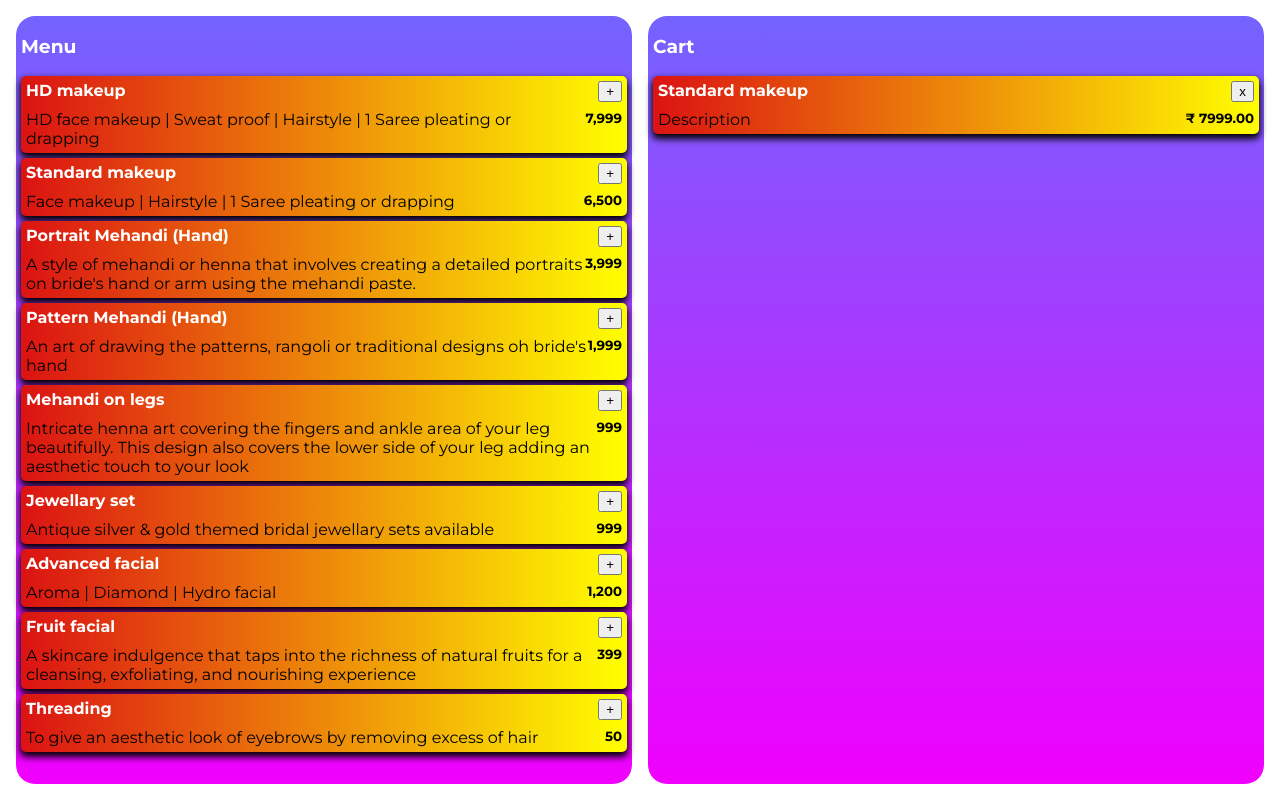
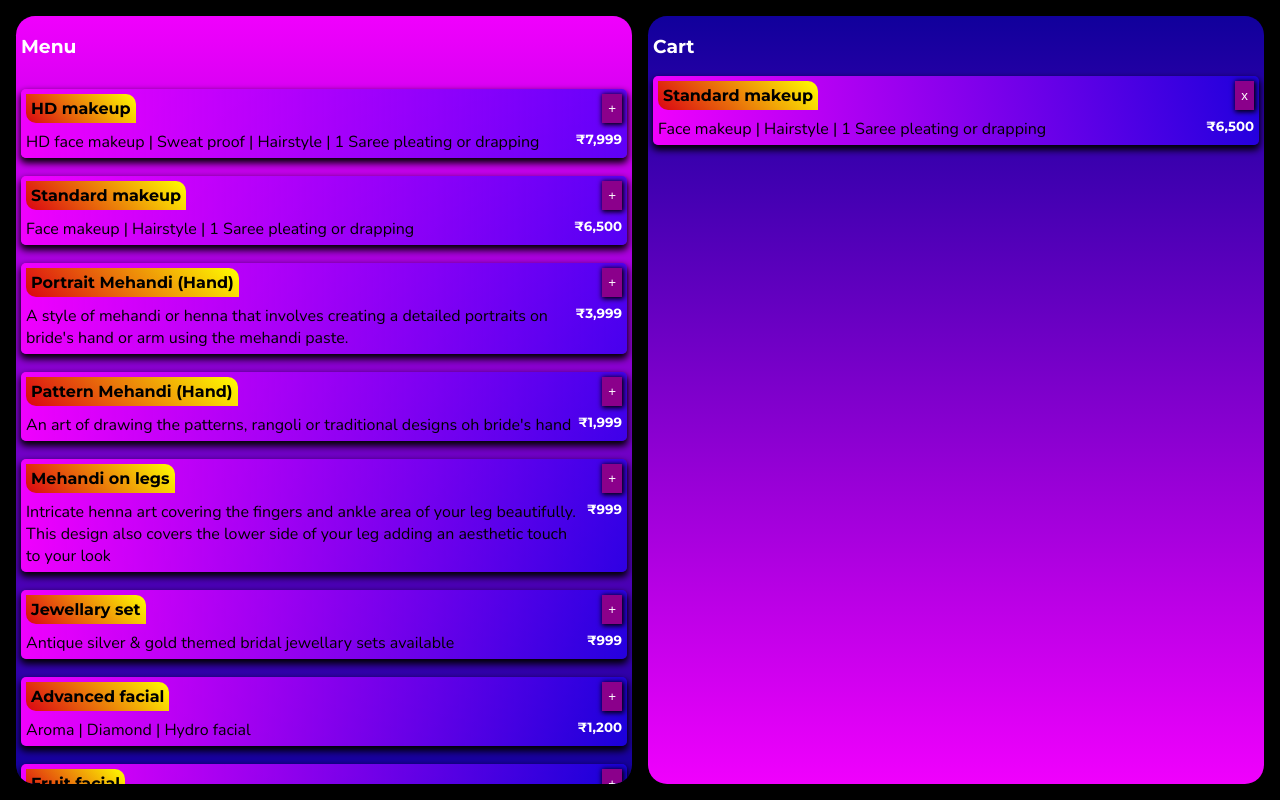
Before and after one commit to pandia-dev/service-picker, a plain HTML site: page index.html in a window 1280 px wide. Drawn offline with nearby package versions, Linux system fonts and the light colour scheme.

Commit message:
style changes

```diff
--- a/index.html
+++ b/index.html
@@ -21,7 +21,7 @@
                 </div>
                 <div class="item-detail">
                     <span class="service-desc">Description</span>
-                    <small class="service-price">₹ 7999.00</small>
+                    <small class="service-price">₹7999.00</small>
                 </div>
             </div> -->
         </div>
@@ -33,8 +33,8 @@
                     <button>x</button>
                 </div>
                 <div class="item-detail">
-                    <span class="service-desc">Description</span>
-                    <small class="service-price">₹ 7999.00</small>
+                    <span class="service-desc">Face makeup | Hairstyle | 1 Saree pleating or drapping</span>
+                    <small class="service-price">₹6,500</small>
                 </div>
             </div>
         </div>
--- a/script.js
+++ b/script.js
@@ -2,17 +2,15 @@ fetch('menu.json')
     .then(response => response.json())
     .then(data => {
         debugger
-        data.menuList.forEach(element => {
+        data.menuList.forEach((element) => {
             // Getting parent element
             const menuList = document.getElementById("menu-list");
 
             // Creation of children
             const menuCard = document.createElement('div');
-
             const firstRow = document.createElement('div');
             const name = document.createElement('span');
             const addButton = document.createElement('button');
-
             const secondRow = document.createElement('div');
             const desc = document.createElement('span');
             const price = document.createElement('small');
@@ -27,7 +25,7 @@ fetch('menu.json')
             desc.className = "service-desc";
             desc.innerText = element.desc;
             price.className = "service-price";
-            price.innerText = element.price;
+            price.innerText = "₹" + element.price;
 
             // Append children
             menuList.appendChild(menuCard);
--- a/styles.css
+++ b/styles.css
@@ -14,13 +14,17 @@ body {
     height: calc(100vh - 1em);
     gap: 1em;
     padding-top: 1em;
-    background: white;
+    background: black;;
 }
 
 #menu-list {
+    display: flex;
+    flex-direction: column;
+    gap: 0.5em;
+    overflow: auto;
     width: calc(50vw - 1.5em);
     height: calc(100vh - 2em);
-    background: linear-gradient(#1b00ff9c, #f000fd);
+    background: linear-gradient(#f000fd, #1b00ff9c);
     border-radius: 1.2em;
 }
 
@@ -35,12 +39,12 @@ body {
     display: flex;
     flex-direction: column;
     gap: 0.5em;
-    background: white;  /* For browsers that do not support gradients */
-    background-image: linear-gradient(to right, #d90404f0, yellow);
+    background-image: linear-gradient(to left, #1b00ff9c, #f000fd);
     margin: 5px;
     border-radius: 5px;
     padding: 5px;
     box-shadow: 0 4px 7px 1px black;
+    cursor: pointer;
 }
 
 #cart-title {
@@ -53,15 +57,19 @@ body {
 
 .service-name {
     font-weight: bold;
-    color: white;
+    color: black;
+    padding: 5px;
+    background-image: linear-gradient(45deg, #d90404f0, yellow);
+    border-radius: 0 10px;
 }
 
 .service-desc {
-    color: Nunito;
+    font-family: Nunito;
 }
 
 .service-price {
     font-weight: bold;
+    color: white;
 }
 
 h3 {
@@ -80,8 +88,17 @@ h3 {
     justify-content: space-between;
     flex-wrap: nowrap;
     flex-direction: row;
+    gap: 0.3em;
 }
 
 button {
     cursor: pointer;
+    color: white;
+    background: darkmagenta;
+    border: none;
+    box-shadow: 1px 1px 5px 1px black;
 }
+
+div::-webkit-scrollbar {
+    width: 12px;
+}
```
